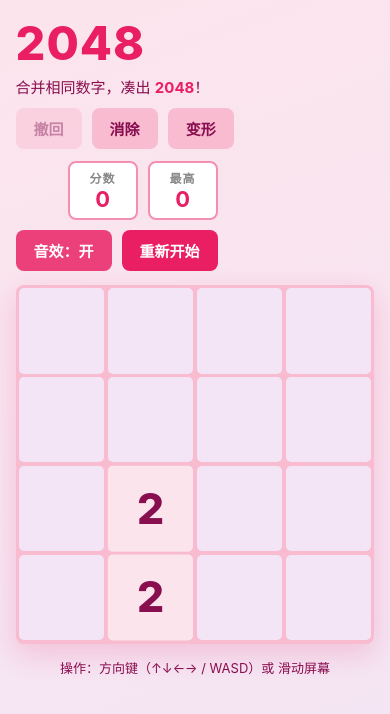
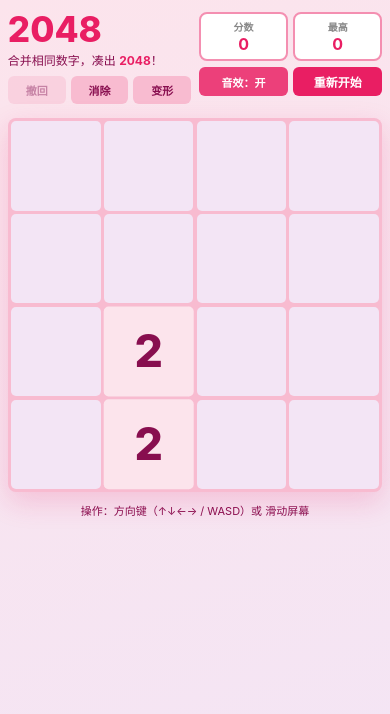
Before and after one commit to huo-lan123/AI_projects, a plain HTML site: page 2048/index.html in a window 390 px wide. Drawn offline with Linux system fonts and the light colour scheme.

Commit message:
fix: 修复手机端顶部布局错乱，保持左右两列

```diff
--- a/2048/index.html
+++ b/2048/index.html
@@ -262,6 +262,26 @@
     color: #8a6d7b;
   }
   .action-custom input:focus { border-color: #ff9ec7; }
+
+  /* 手机端适配：保持 PC 的左右两列布局，不堆叠错乱 */
+  @media (max-width: 480px) {
+    body { padding: 12px 8px; }
+    .container { width: 96vw; }
+    .top-area { gap: 8px; flex-wrap: nowrap; align-items: stretch; }
+    .top-left, .top-right { flex: 1; min-width: 0; gap: 6px; }
+    .top-right { align-items: flex-end; }
+    .title { font-size: clamp(30px, 9vw, 40px); letter-spacing: 0; }
+    .intro { font-size: 12px; }
+    .toolbar, .sub-actions, .scores { flex-wrap: nowrap; gap: 5px; width: 100%; }
+    .toolbar .btn, .sub-actions .btn { flex: 1; text-align: center; padding: 6px 6px; }
+    .scores .score-box { flex: 1; min-width: 0; padding: 5px 4px; }
+    .btn { font-size: 12px; border-radius: 6px; }
+    .btn-small { font-size: 11px; }
+    .score-box span:last-child { font-size: 16px; }
+    .score-label { font-size: 10px; letter-spacing: 0; }
+    .board { width: 96vw; --cell: calc((96vw - 5 * var(--gap)) / 4); }
+    .tip { font-size: 11px; margin-top: 10px; }
+  }
 </style>
 </head>
 <body>
```
